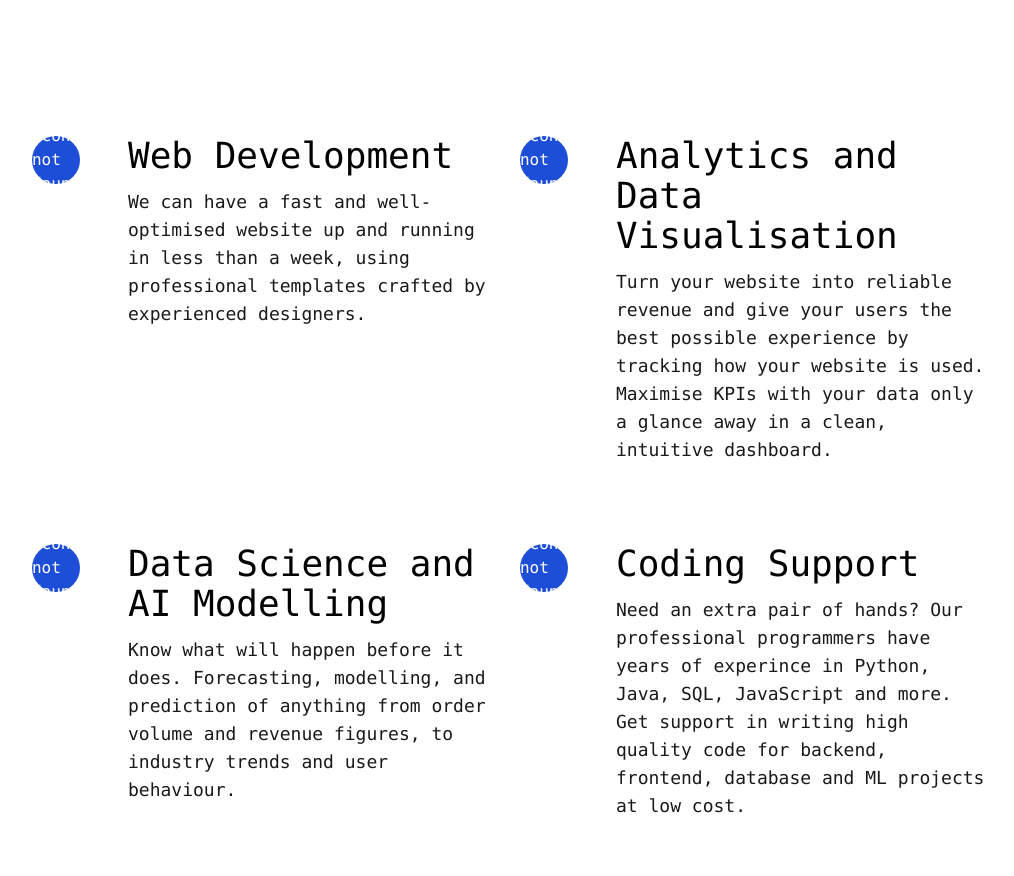
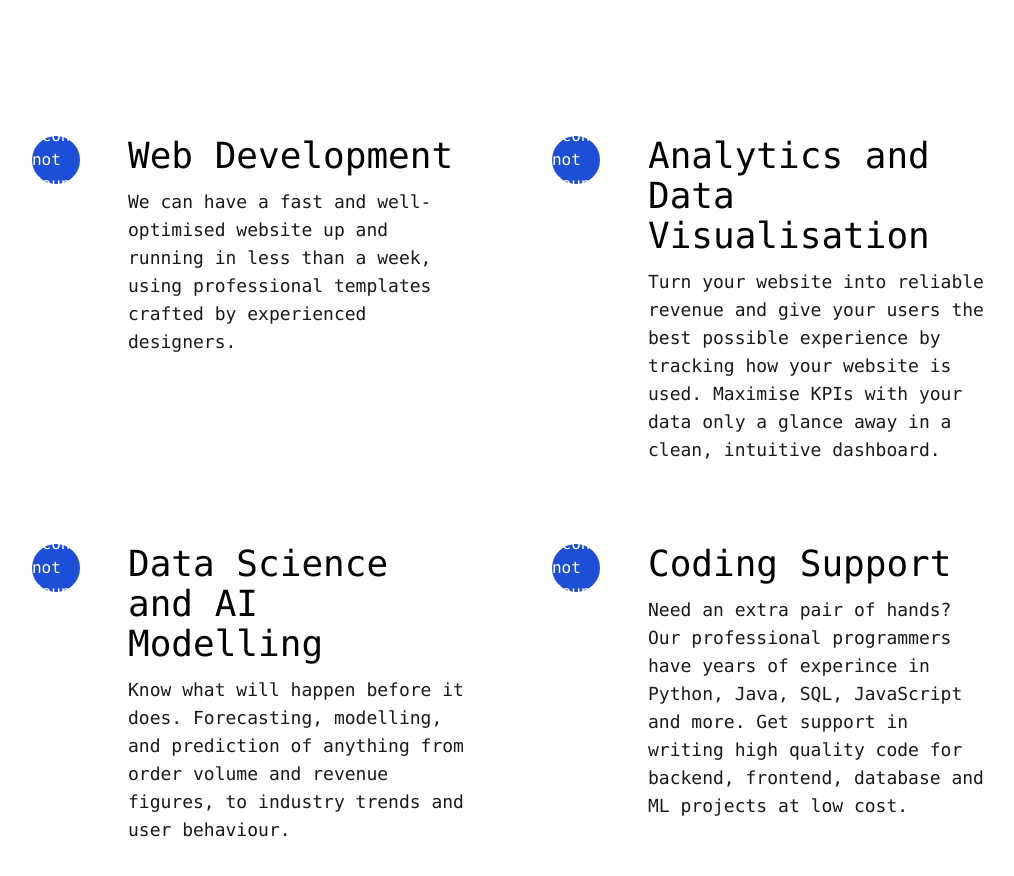
Before and after one commit to atp800/KoiosDynamics, an Astro site: page / in a window 1280 px wide. Shown: the part 1080-1956 px from the top of the page, without its empty margins (128-1142 px from the left). Built offline with nearby package versions, Linux system fonts and the light colour scheme; Astro itself is replaced by a stand-in of ours.

Commit message:
Improved services section spacing

```diff
--- a/src/sections/Services.astro
+++ b/src/sections/Services.astro
@@ -18,7 +18,7 @@ const { data } = Astro.props;
   <SectionTitle>
     {data.title}
   </SectionTitle>
-  <div class="grid grid-cols-1 md:grid-cols-2 gap-y-20 gap-x-4 w-full max-w-screen-lg">
+  <div class="grid grid-cols-1 md:grid-cols-2 gap-y-20 gap-x-20 w-full max-w-screen-lg">
     {
       data.services.map((service) => (
         <article class="flex gap-x-6 md:gap-x-12 w-full items-start">
```
